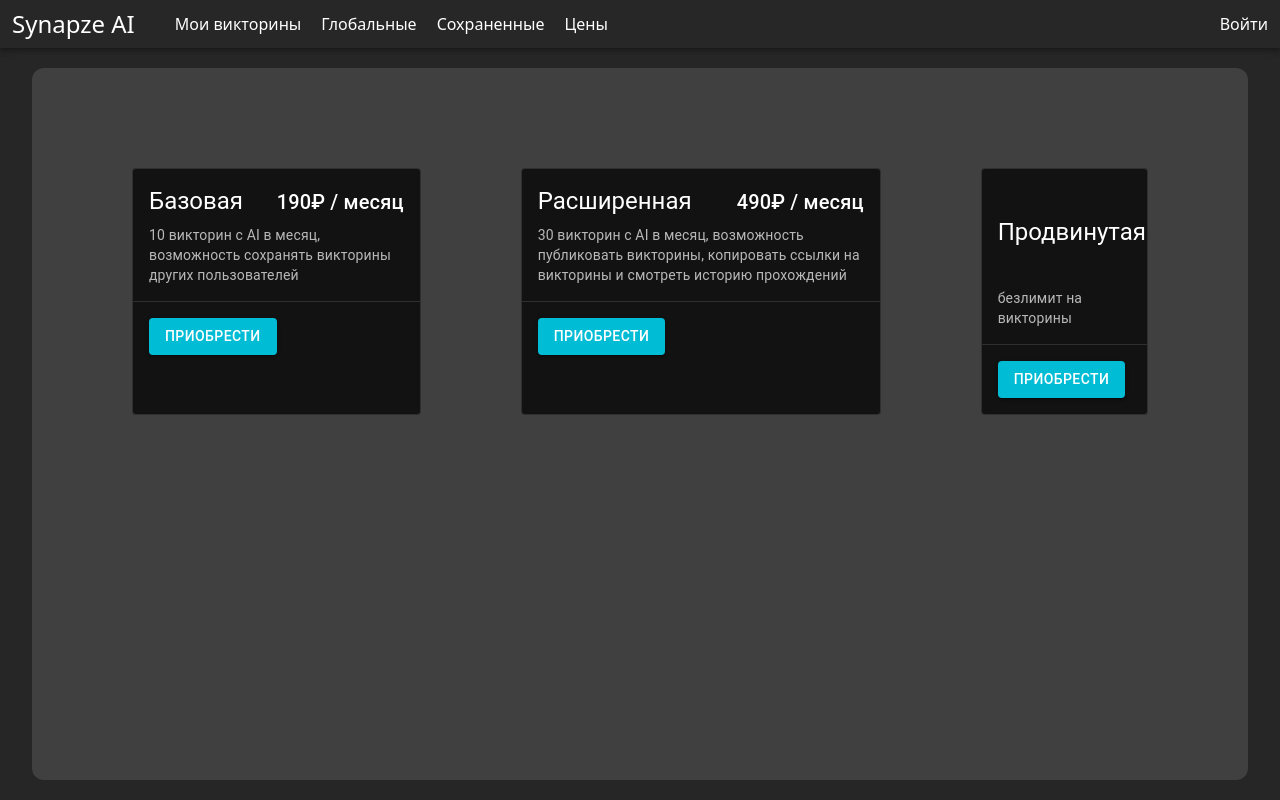
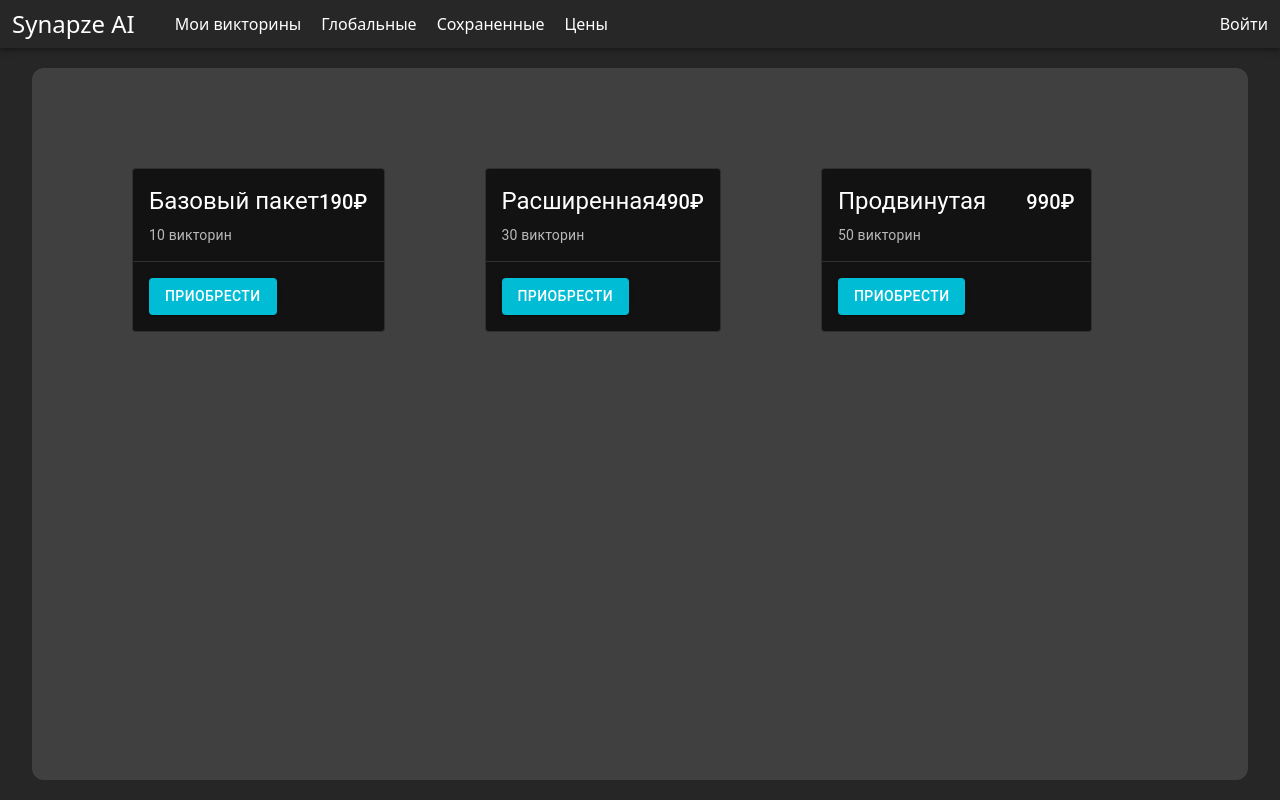
Before and after one commit to Zhenya848/SynapzeAI.Frontend, a React (Vite) app: page /prices in a window 1280 px wide. Built offline with nearby package versions, Linux system fonts and the light colour scheme.

Commit message:
Refactoring

```diff
--- a/src/features/payment/api.ts
+++ b/src/features/payment/api.ts
@@ -1,12 +1,12 @@
-import { baseApi, TESTS_SERVICE_API_URL } from "../../shared/api";
+import { baseApi, PAYMENT_SERVICE_API_URL } from "../../shared/api";
 import { Envelope } from "../api/model/Envelope";
 
 export const testsApi = baseApi.injectEndpoints({
     endpoints: (builder) => ({
-        createPayment: builder.mutation<Envelope<string>, { amount: number }>({
-            query: ({ amount }) => ({
-                url: TESTS_SERVICE_API_URL + "payment",
-                body: { amount },
+        createPayment: builder.mutation<Envelope<string>, { productId: string }>({
+            query: ({ productId }) => ({
+                url: PAYMENT_SERVICE_API_URL + "create",
+                body: { productId },
                 method: "POST"
             })
         }),
--- a/src/pages/Prices/PricesPage.tsx
+++ b/src/pages/Prices/PricesPage.tsx
@@ -5,9 +5,9 @@ import { toast } from "react-toastify";
 export function PricesPage() {
     const [createPayment] = useCreatePaymentMutation();
 
-    const handleCreatePayment = async (amount: number) => {
+    const handleCreatePayment = async (productId: string) => {
         try {
-            const response = await createPayment({amount: amount}).unwrap();
+            const response = await createPayment({productId: productId}).unwrap();
 
             window.open(response.result!);
         }
@@ -26,19 +26,19 @@ export function PricesPage() {
                     sx={{ justifyContent: 'space-between', alignItems: 'center' }}
                     >
                     <Typography gutterBottom variant="h5" component="div">
-                        Базовая
+                        Базовый пакет
                     </Typography>
                     <Typography gutterBottom variant="h6" component="div">
-                        190₽ / месяц
+                        190₽
                     </Typography>
                     </Stack>
                     <Typography variant="body2" sx={{ color: 'text.secondary' }}>
-                        10 викторин с AI в месяц, возможность сохранять викторины других пользователей
+                        10 викторин
                     </Typography>
                 </Box>
                 <Divider />
                 <Box sx={{ p: 2 }}>
-                    <Button onClick={() => handleCreatePayment(0)} variant="contained">
+                    <Button onClick={() => handleCreatePayment("10_generations")} variant="contained">
                         Приобрести
                     </Button>
                 </Box>
@@ -54,17 +54,16 @@ export function PricesPage() {
                         Расширенная
                     </Typography>
                     <Typography gutterBottom variant="h6" component="div">
-                        490₽ / месяц
+                        490₽
                     </Typography>
                     </Stack>
                     <Typography variant="body2" sx={{ color: 'text.secondary' }}>
-                        30 викторин с AI в месяц, возможность публиковать викторины, копировать ссылки на викторины
-                        и смотреть историю прохождений
+                        30 викторин
                     </Typography>
                 </Box>
                 <Divider />
                 <Box sx={{ p: 2 }}>
-                    <Button onClick={() => handleCreatePayment(0)} variant="contained">
+                    <Button onClick={() => handleCreatePayment("30_generations")} variant="contained">
                         Приобрести
                     </Button>
                 </Box>
@@ -80,16 +79,16 @@ export function PricesPage() {
                             Продвинутая
                         </Typography>
                         <Typography gutterBottom variant="h6" component="div">
-                            990₽ / месяц
+                            990₽
                         </Typography>
                     </Stack>
                     <Typography variant="body2" sx={{ color: 'text.secondary' }}>
-                        безлимит на викторины
+                        50 викторин
                     </Typography>
                 </Box>
                 <Divider />
                 <Box sx={{ p: 2 }}>
-                    <Button onClick={() => handleCreatePayment(0)} variant="contained">
+                    <Button onClick={() => handleCreatePayment("50_generations")} variant="contained">
                         Приобрести
                     </Button>
                 </Box>
--- a/src/shared/api.tsx
+++ b/src/shared/api.tsx
@@ -6,6 +6,7 @@ import { setCredentials } from "../features/accounts/auth.slice";
 
 export const TESTS_SERVICE_API_URL = "http://localhost:5144/api/Test/"
 export const USER_SERVICE_API_URL = "http://localhost:5276/api/Account/";
+export const PAYMENT_SERVICE_API_URL = "http://localhost:5175/api/Payments/";
 
 const baseQuery = fetchBaseQuery({
     credentials: "include",
```
